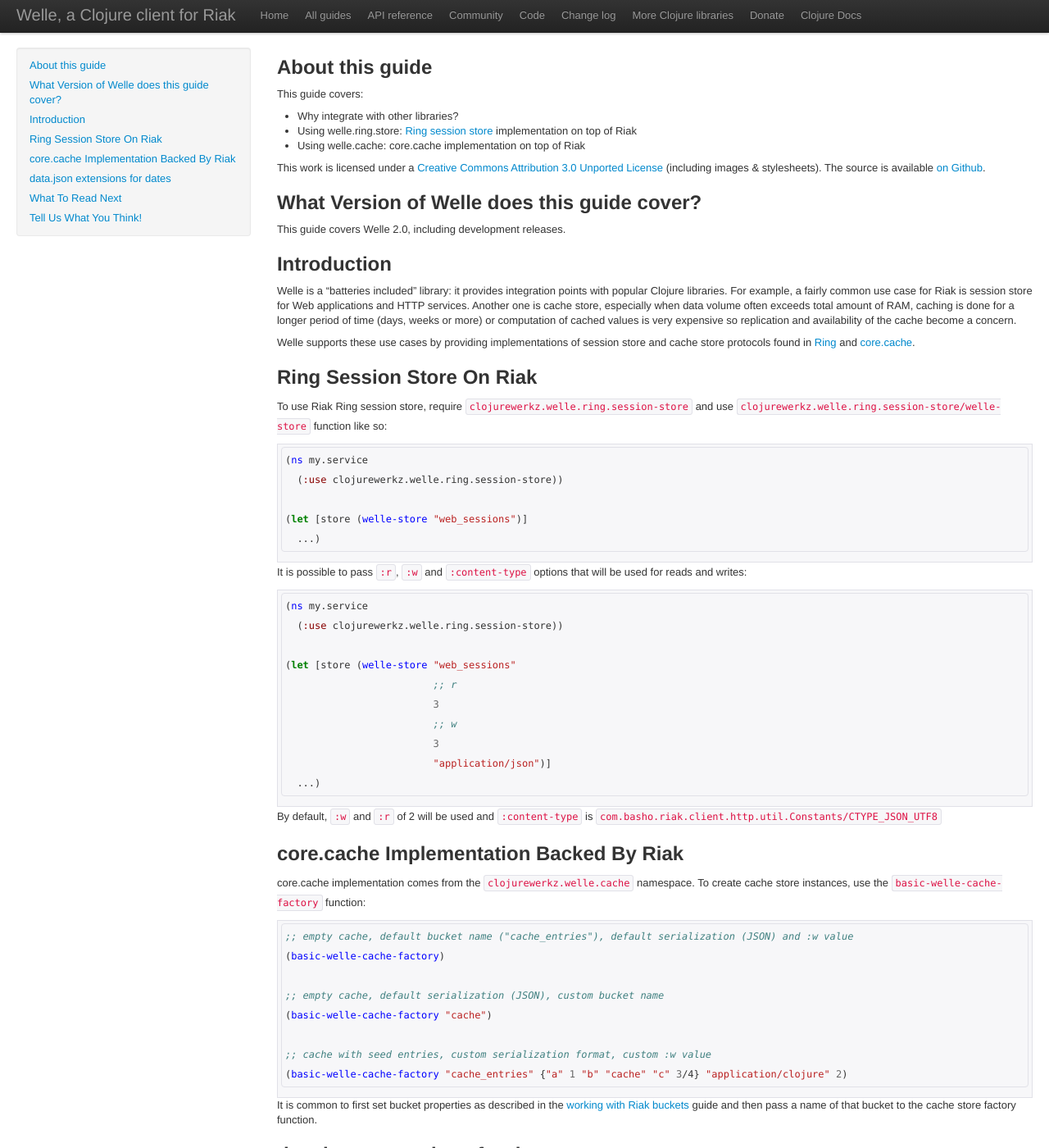
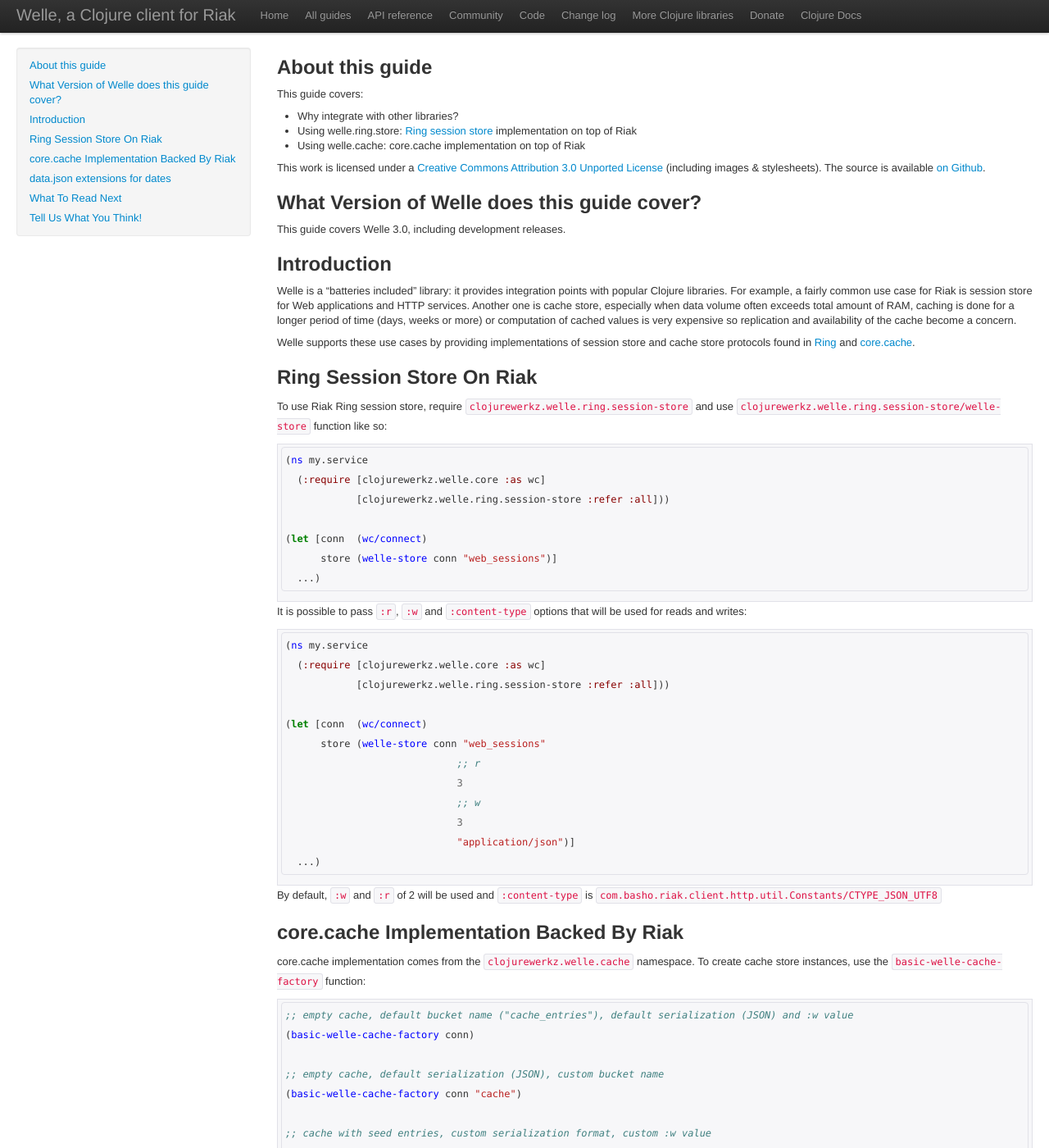
Before and after one commit to clojurewerkz/welle.docs, a Jekyll site: the page built from articles/integration.md, in a window 1280 px wide and 1400 px high. Shown: the whole window at 82% size. Built offline with Jekyll 4.4.1, drawn with Linux system fonts in a browser that asks for light colours; some web fonts are replaced; Markdown is read by kramdown in place of the engine named in the settings; comment, search, counter and statistics services are not loaded.

Commit message:
Update Integration guide for 3.0

````diff
--- a/articles/integration.md
+++ b/articles/integration.md
@@ -16,18 +16,24 @@
 
 ## What Version of Welle does this guide cover?
 
-This guide covers Welle 2.0, including development releases.
+This guide covers Welle 3.0, including development releases.
 
 
 ## Introduction
 
-Welle is a "batteries included" library: it provides integration points with popular Clojure libraries. For example, a fairly common use
-case for Riak is session store for Web applications and HTTP services. Another one is cache store, especially when data volume often
-exceeds total amount of RAM, caching is done for a longer period of time (days, weeks or more) or computation of cached values is
-very expensive so replication and availability of the cache become a concern.
+Welle is a "batteries included" library: it provides integration
+points with popular Clojure libraries. For example, a fairly common
+use case for Riak is session store for Web applications and HTTP
+services. Another one is cache store, especially when data volume
+often exceeds total amount of RAM, caching is done for a longer period
+of time (days, weeks or more) or computation of cached values is very
+expensive so replication and availability of the cache become a
+concern.
 
-Welle supports these use cases by providing implementations of session store and cache store protocols found in
-[Ring](https://github.com/mmcgrana/ring/blob/master/ring-core/src/ring/middleware/session/store.clj) and [core.cache](https://github.com/clojure/core.cache).
+Welle supports these use cases by providing implementations of session
+store and cache store protocols found in
+[Ring](https://github.com/mmcgrana/ring/blob/master/ring-core/src/ring/middleware/session/store.clj)
+and [core.cache](https://github.com/clojure/core.cache).
 
 
 ## Ring Session Store On Riak
@@ -36,43 +42,51 @@
 
 ``` clojure
 (ns my.service
-  (:use clojurewerkz.welle.ring.session-store))
+  (:require [clojurewerkz.welle.core :as wc]
+            [clojurewerkz.welle.ring.session-store :refer :all]))
 
-(let [store (welle-store "web_sessions")]
+(let [conn  (wc/connect)
+      store (welle-store conn "web_sessions")]
   ...)
 ```
 
-It is possible to pass `:r`, `:w` and `:content-type` options that will be used for reads and writes:
+It is possible to pass `:r`, `:w` and `:content-type` options that
+will be used for reads and writes:
 
 ``` clojure
 (ns my.service
-  (:use clojurewerkz.welle.ring.session-store))
+  (:require [clojurewerkz.welle.core :as wc]
+            [clojurewerkz.welle.ring.session-store :refer :all]))
 
-(let [store (welle-store "web_sessions"
-                         ;; r
-                         3
-                         ;; w
-                         3
-                         "application/json")]
+(let [conn  (wc/connect)
+      store (welle-store conn "web_sessions"
+                             ;; r
+                             3
+                             ;; w
+                             3
+                             "application/json")]
   ...)
 ```
 
-By default, `:w` and `:r` of 2 will be used and `:content-type` is `com.basho.riak.client.http.util.Constants/CTYPE_JSON_UTF8`
+By default, `:w` and `:r` of 2 will be used and `:content-type` is
+`com.basho.riak.client.http.util.Constants/CTYPE_JSON_UTF8`
 
 
 ## core.cache Implementation Backed By Riak
 
-core.cache implementation comes from the `clojurewerkz.welle.cache` namespace. To create cache store instances, use the `basic-welle-cache-factory` function:
+core.cache implementation comes from the `clojurewerkz.welle.cache`
+namespace. To create cache store instances, use the
+`basic-welle-cache-factory` function:
 
 ``` clojure
 ;; empty cache, default bucket name ("cache_entries"), default serialization (JSON) and :w value
-(basic-welle-cache-factory)
+(basic-welle-cache-factory conn)
 
 ;; empty cache, default serialization (JSON), custom bucket name
-(basic-welle-cache-factory "cache")
+(basic-welle-cache-factory conn "cache")
 
 ;; cache with seed entries, custom serialization format, custom :w value
-(basic-welle-cache-factory "cache_entries" {"a" 1 "b" "cache" "c" 3/4} "application/clojure" 2)
+(basic-welle-cache-factory conn "cache_entries" {"a" 1 "b" "cache" "c" 3/4} "application/clojure" 2)
 ```
 
 It is common to first set bucket properties as described in the
````
